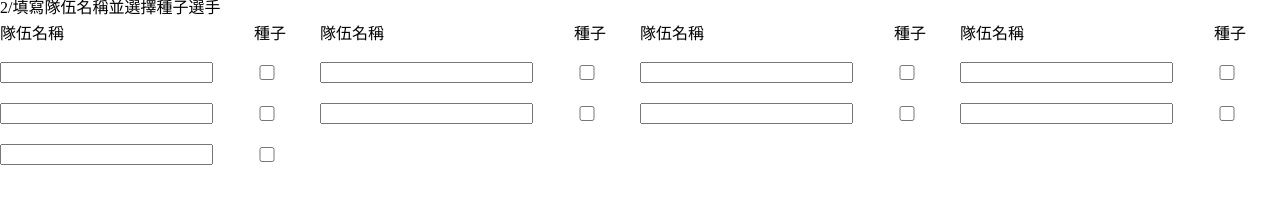
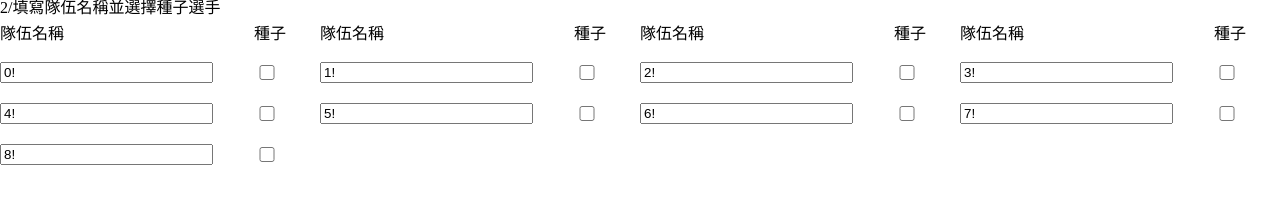
Before and after one commit to wenyo/yue-pai, a Vue app: page /step_two in a window 1280 px wide. Shown: the top 215 px of the page. Built offline with nearby package versions, Linux system fonts and the light colour scheme.

Commit message:
StepTwo v-model input

```diff
--- a/src/views/StepTwo.vue
+++ b/src/views/StepTwo.vue
@@ -12,13 +12,14 @@
             type="text"
             name=""
             id=""
+            :value="info.name"
             @change="teamNameChange({ name: $event.target.value, idx })"
           />
           <input
             type="checkbox"
             name=""
             id=""
-            :value="info.is_seed"
+            :checked="info.is_seed"
             @change="seedChange({ is_seed: $event.target.checked, idx })"
           />
         </li>
```
